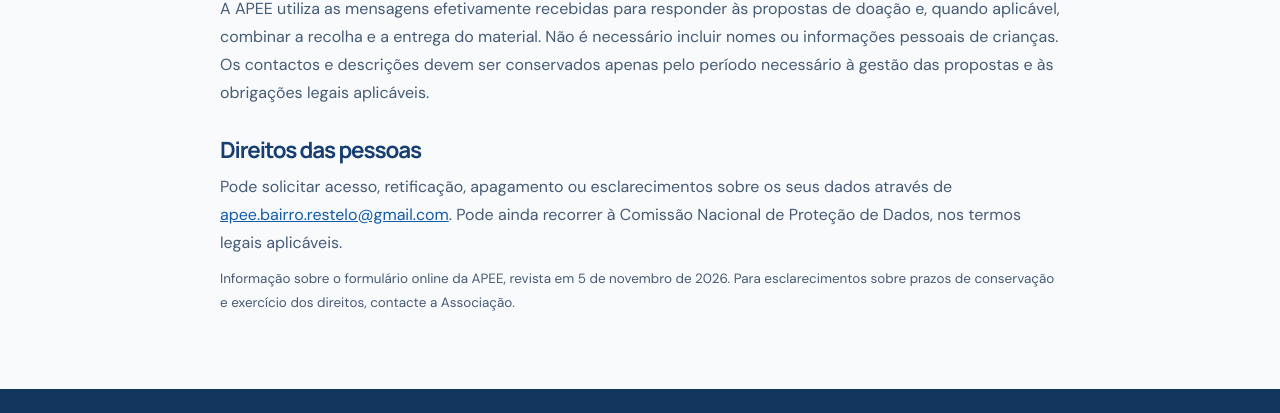
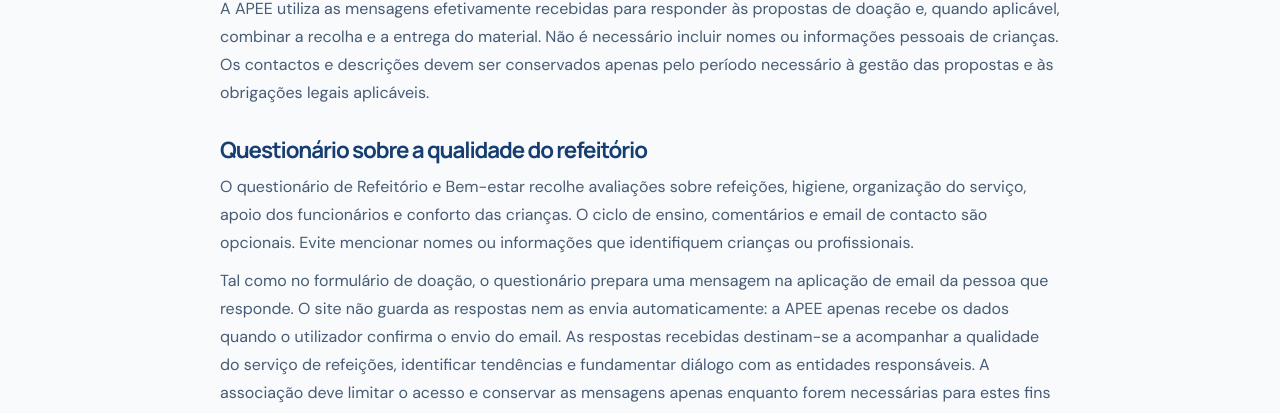
Before and after one commit to Xtvback/lista-a-mais, a plain HTML site: page privacidade.html in a window 1280 px wide. Shown: the part 1556-1969 px from the top of the page. Drawn offline with Linux system fonts and the light colour scheme; files that its build step writes are made by us from their sources.

Commit message:
Atualizar informação de privacidade para questionário do refeitório

```diff
--- a/privacidade.html
+++ b/privacidade.html
@@ -4,5 +4,6 @@
 <h2>Como são recolhidos e transmitidos?</h2><p>O formulário de inscrição é disponibilizado através do <a href="https://workspace.google.com/products/forms/" target="_blank" rel="noopener noreferrer">Google Forms</a>, um serviço da Google. Ao preencher e submeter o formulário, os dados são enviados através da plataforma Google e ficam acessíveis aos responsáveis autorizados pela APEE para tratar o pedido. Consulte a <a href="https://policies.google.com/privacy?hl=pt-PT" target="_blank" rel="noopener noreferrer">Política de Privacidade da Google</a> para mais informação sobre o tratamento efetuado pelo prestador. Se não pretender utilizar o formulário online, contacte a APEE por email para solicitar uma alternativa.</p>
 <h2>Finalidade e conservação dos dados</h2><p>Os dados são utilizados exclusivamente para tratar o pedido voluntário de inscrição e contacto, não para publicidade. A associação conservará os pedidos apenas durante o tempo necessário para gerir a inscrição, manter os registos associativos aplicáveis e cumprir eventuais obrigações legais. Os pedidos que deixem de ser necessários devem ser eliminados.</p>
 <h2>Banco de Material Escolar — propostas de doação</h2><p>Na página de Apoio Social, o formulário prepara uma mensagem na aplicação de email do utilizador, com o nome, email de contacto, descrição do material, tamanho, estado, quantidade e disponibilidade. O preenchimento por si só não envia os dados à APEE nem os guarda no servidor do site. O envio só acontece quando a pessoa confirma o email na sua aplicação.</p><p>A APEE utiliza as mensagens efetivamente recebidas para responder às propostas de doação e, quando aplicável, combinar a recolha e a entrega do material. Não é necessário incluir nomes ou informações pessoais de crianças. Os contactos e descrições devem ser conservados apenas pelo período necessário à gestão das propostas e às obrigações legais aplicáveis.</p>
+<h2>Questionário sobre a qualidade do refeitório</h2><p>O questionário de Refeitório e Bem-estar recolhe avaliações sobre refeições, higiene, organização do serviço, apoio dos funcionários e conforto das crianças. O ciclo de ensino, comentários e email de contacto são opcionais. Evite mencionar nomes ou informações que identifiquem crianças ou profissionais.</p><p>Tal como no formulário de doação, o questionário prepara uma mensagem na aplicação de email da pessoa que responde. O site não guarda as respostas nem as envia automaticamente: a APEE apenas recebe os dados quando o utilizador confirma o envio do email. As respostas recebidas destinam-se a acompanhar a qualidade do serviço de refeições, identificar tendências e fundamentar diálogo com as entidades responsáveis. A associação deve limitar o acesso e conservar as mensagens apenas enquanto forem necessárias para estes fins e eventuais obrigações legais.</p>
 <h2>Direitos das pessoas</h2><p>Pode solicitar acesso, retificação, apagamento ou esclarecimentos sobre os seus dados através de <a href="mailto:apee.bairro.restelo@gmail.com">apee.bairro.restelo@gmail.com</a>. Pode ainda recorrer à Comissão Nacional de Proteção de Dados, nos termos legais aplicáveis.</p>
 <p class="small">Informação sobre o formulário online da APEE, revista em 5 de novembro de 2026. Para esclarecimentos sobre prazos de conservação e exercício dos direitos, contacte a Associação.</p></div></section></main><footer class="foot"><div class="container"><div class="foot-grid"><div><h3>APEE Bairro do Restelo</h3><p>Juntos, somamos mais. Uma associação próxima de todas as famílias.</p><p class="foot-contact"><a href="mailto:apee.bairro.restelo@gmail.com">apee.bairro.restelo@gmail.com</a></p></div><div class="foot-links"><a href="/inscricao.html">Inscrição de Associados</a><a href="/privacidade.html">Privacidade</a><a href="/contactos.html">Contactos</a><a href="mailto:apee.bairro.restelo@gmail.com">Email</a><a href="/documentos.html">Documentos</a><a href="/historia.html">Arquivo histórico</a></div></div><div class="copyright">© 2026 · Associação de Pais e Encarregados de Educação · EB1 + JI Bairro do Restelo</div></div></footer><script src="/site.js?v=desktop-inscricao-top-20261106-v1" defer></script></body></html>
```
